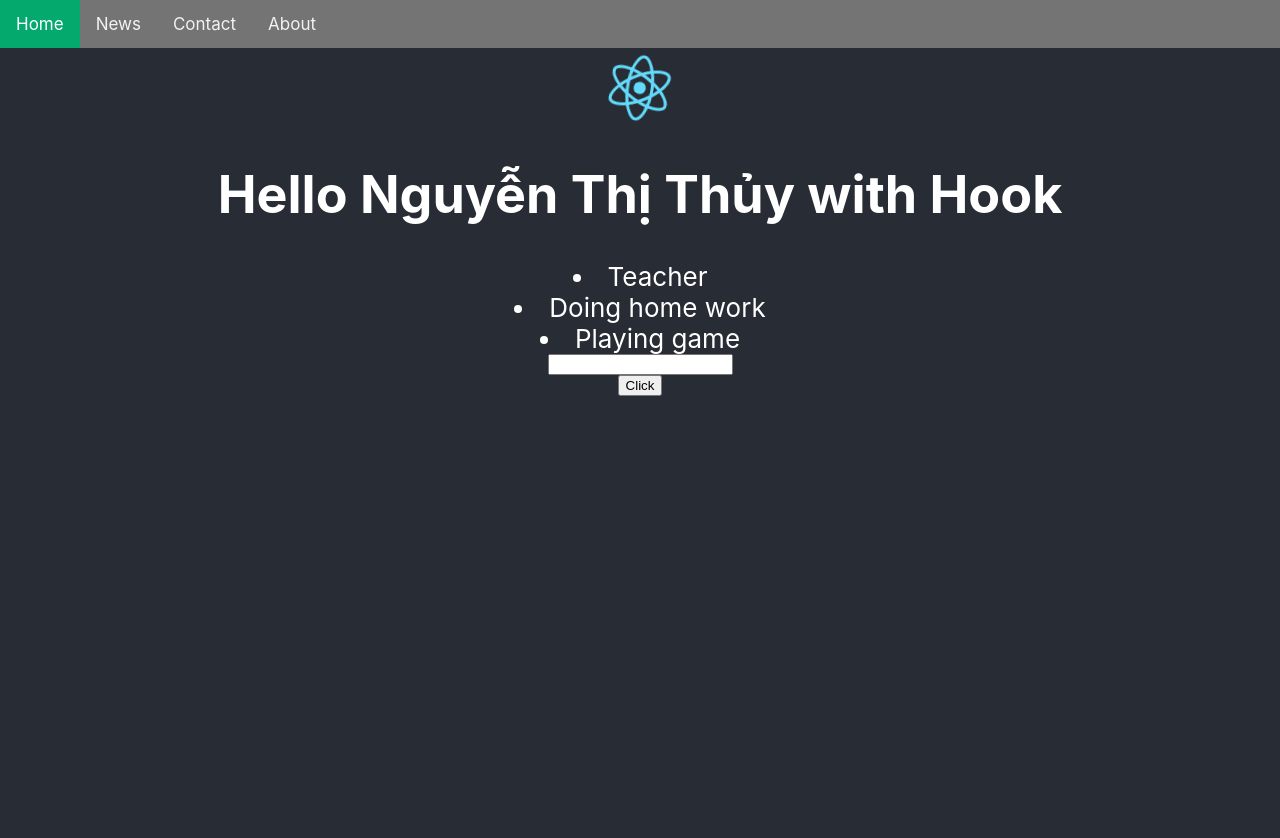
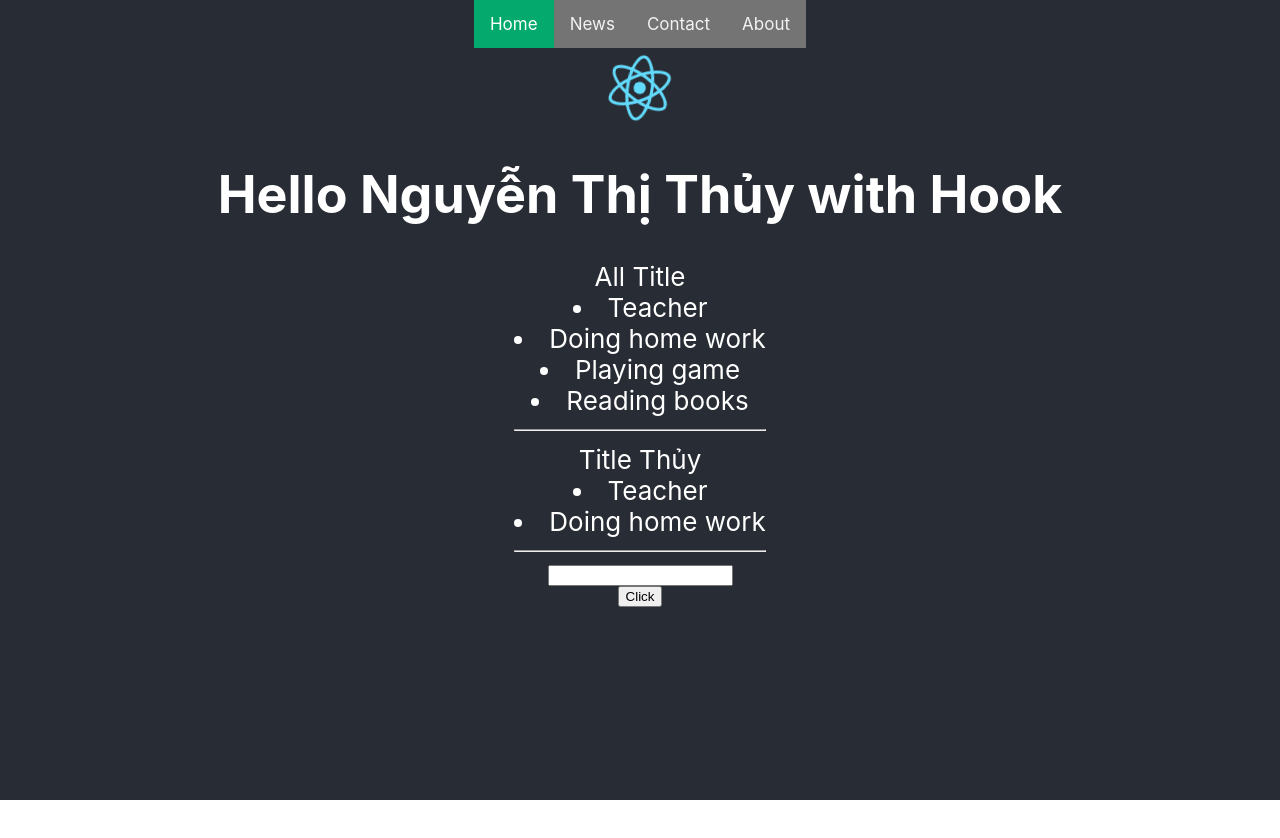
Before and after one commit to nguuyenthithuy/react-hook-basic, a React (Create React App) app: page / in a window 1280 px wide. Shown: the top 838 px of the page. After the commit the page ends 800 px from the top, so only its background shows below. Built offline with nearby package versions, Linux system fonts and the light colour scheme.

Commit message:
reusing componnent tim theo filte props cha sang con 2

```diff
--- a/src/App.js
+++ b/src/App.js
@@ -11,9 +11,10 @@ const App = () => {
   let [name, setName] = useState('Thủy'); // [a1,b1,c1.....]
 
   let [todos, setTodo] = useState([
-    { id: 'todo1', title: 'Teacher' },
-    { id: 'todo2', title: 'Doing home work' },
-    { id: 'todo3', title: 'Playing game' }
+    { id: 'todo1', title: 'Teacher', type: 'Thủy' },
+    { id: 'todo2', title: 'Doing home work', type: 'Thủy' },
+    { id: 'todo3', title: 'Playing game', type: 'Đạt' },
+    { id: 'todo4', title: 'Reading books', type: 'Đạt' }
   ])
 
   // adress chỉ là một cái để ghi thôi k phai địa chỉ
@@ -41,12 +42,18 @@ const App = () => {
 
   return (
     <div className="App">
-      <Nav />
+
       <header className="App-header">
+        <Nav />
         <img src={logo} className="App-logo" alt="logo" />
         <h1>Hello Nguyễn Thị {name} with Hook </h1>
         <Todo
           myData={todos}
+          title={'All Title'}
+        />
+        <Todo
+          myData={todos.filter(item => item.type === 'Thủy')}
+          title={'Title Thủy'}
         />
         <input type="text" value={Adress} onChange={(event) => handleOnchaneInput(event)} />
         <button type='button' onClick={(event) => handleOnClickme(event)}>Click</button>
--- a/src/views/Todo.js
+++ b/src/views/Todo.js
@@ -5,12 +5,17 @@ const Todo = (props) => {
     const todos = props.myData
     return (
         <div className='todos-container'>
+            <div className="title">
+                {props.title}
+            </div>
             {todos.map((todo) => {
                 return (
                     <li className='todo-chill' key={todo.id}>{todo.title}</li>
                 )
             })}
+            <hr />
         </div>
+
     )
 }
 export default Todo
```
